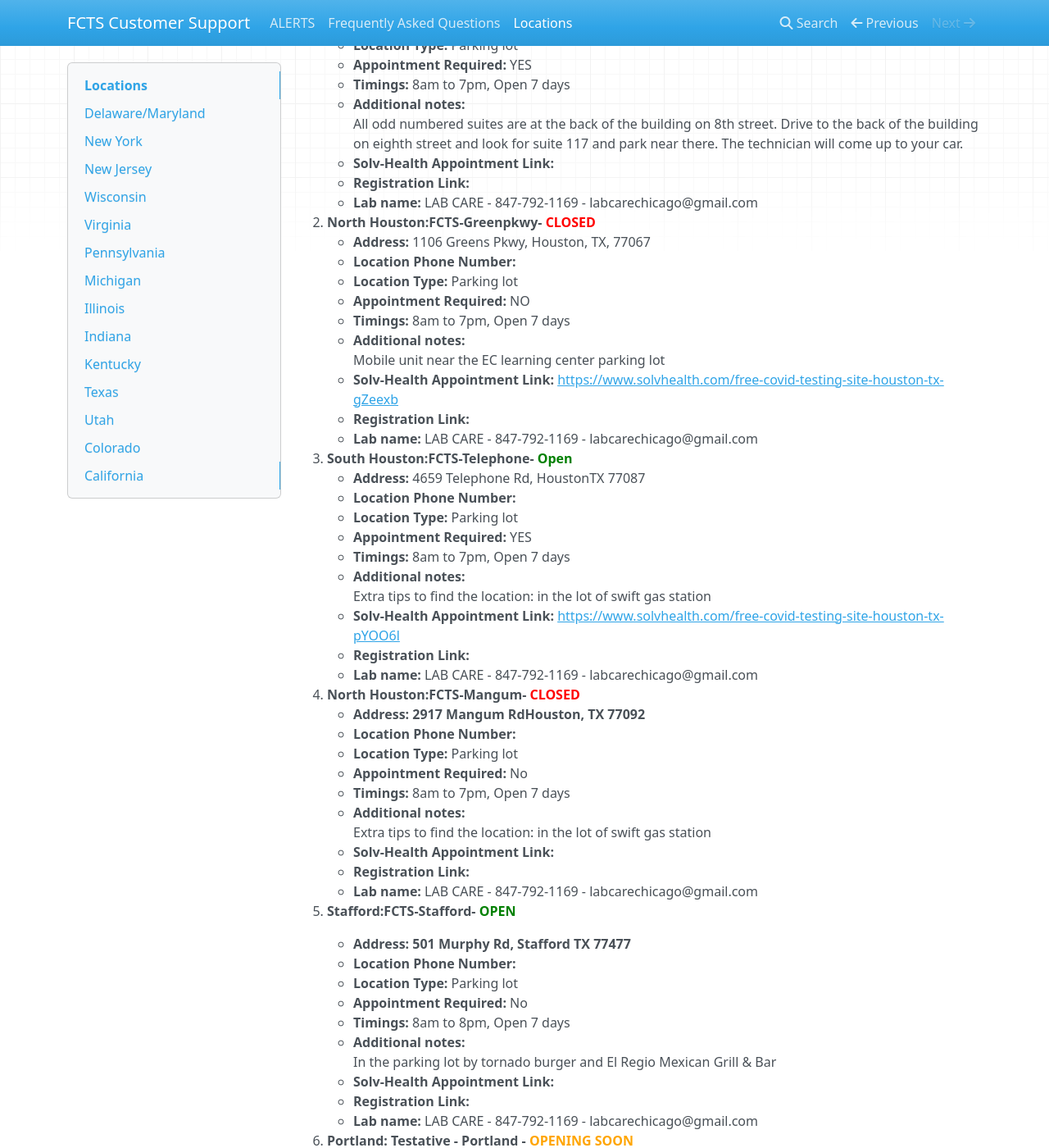
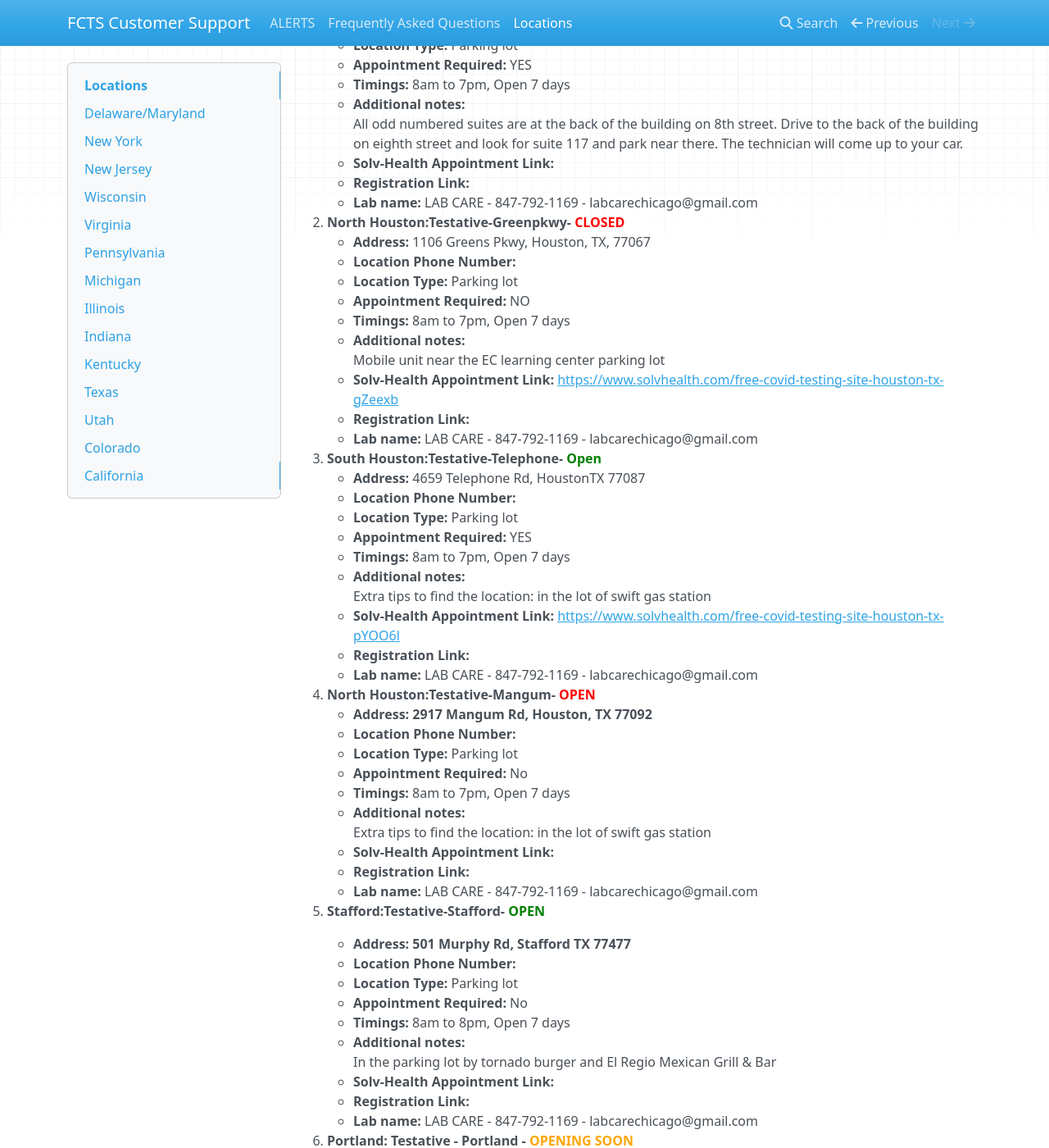
Before and after one commit to fcts000/fcts-cs-docs, an MkDocs documentation site: the page built from docs/locations.md, in a window 1280 px wide and 1400 px high, scrolled down 7346 px. Shown: the whole window at 82% size. Built offline with MkDocs 1.6.1, drawn with Linux system fonts in a browser that asks for light colours; nearby versions of some CDN libraries; some of the changed text lies outside the part shown.

Commit message:
updated locations

```diff
--- a/docs/locations.md
+++ b/docs/locations.md
@@ -29,7 +29,7 @@
     * **Solv-Health Appointment Link:** <https://www.solvhealth.com/testative-newark-de-pYO3Z9>
     * **Registration Link:** <https://forms.oclsolutions.com/220054935112849>
     * **Lab name:**
-1. **Elkton, MD: Testative-Elkton - <font color="red">TEMPORARILY CLOSED</font>**
+1. **Elkton, MD: Testative-Elkton - <font color="GREEN">OPEN</font>**
     * **Address:** 1653 Elkton Rd suite F, Elkton, MD 21921
     * **Location Phone Number:** 630-885-4672
     * **Location Type:** Parking lot
@@ -147,7 +147,7 @@
     * **Lab name:** LAB CARE - 847-792-1169 - labcarechicago@gmail.com
 
 ## Pennsylvania
-1. **Philadelphia: Testative - Philidelphia - <font color="GREEN">OPEN</font>**
+1. **Philadelphia Airport: Testative - Philidelphia - <font color="GREEN">OPEN</font>**
     * **Address:** 3751 Island Ave, Philadelphia PA	19153
     * **Location Phone Number:**
     * **Location Type:** Parking lot
@@ -157,7 +157,7 @@
     * **Solv-Health Appointment Link:** <https://www.solvhealth.com/testative-philadelphia-pa-gZeMWX>
     * **Registration Link:** <https://forms.oclsolutions.com/220053840035847>
     * **Lab Name:**  LAB CARE - 847-792-1169 - labcarechicago@gmail.com
-1. **West Chester: Testative - West Chester - <font color="orange">OPENING SOON</font>**
+1. **West Chester: Testative - West Chester - <font color="green">OPEN</font>**
     * **Address:** 929 S High St Suite 11, West Chester	PA 19382
     * **Location Phone Number:**
     * **Location Type:** Office/Store/Parking lot
@@ -168,7 +168,7 @@
     * **Registration Link:**  <https://forms.oclsolutions.com/220054025260843>
     * **Lab Name:**  LAB CARE - 847-792-1169 - labcarechicago@gmail.com
 ## Michigan
-1. **Canton: FCTS-Canton- <font color="RED">CLOSED</font>**
+1. **Canton: FCTS-Canton- <font color="Yellow">OPENING SOON</font>**
     * **Address:** 7288 Sheldon Rd Canton, MI 48187
     * **Location Phone Number:**
     * **Location Type:** Office/Store/Parking lot
@@ -297,7 +297,7 @@
     * **Solv-Health Appointment Link:**
     * **Registration Link:**
     * **Lab name:** LAB CARE - 847-792-1169 - labcarechicago@gmail.com
-2. **North Houston:FCTS-Greenpkwy- <font color="red">CLOSED</font>**
+2. **North Houston:Testative-Greenpkwy- <font color="red">CLOSED</font>**
     * **Address:** 1106 Greens Pkwy, Houston, TX, 77067
     * **Location Phone Number:**
     * **Location Type:** Parking lot
@@ -308,7 +308,7 @@
     * **Solv-Health Appointment Link:** <https://www.solvhealth.com/free-covid-testing-site-houston-tx-gZeexb>
     * **Registration Link:**
     * **Lab name:** LAB CARE - 847-792-1169 - labcarechicago@gmail.com
-3. **South Houston:FCTS-Telephone- <font color="green">Open</font>**
+3. **South Houston:Testative-Telephone- <font color="green">Open</font>**
     * **Address:** 4659 Telephone Rd, HoustonTX  77087
     * **Location Phone Number:**
     * **Location Type:** Parking lot
@@ -319,8 +319,8 @@
     * **Solv-Health Appointment Link:** <https://www.solvhealth.com/free-covid-testing-site-houston-tx-pYOO6l>
     * **Registration Link:**
     * **Lab name:** LAB CARE - 847-792-1169 - labcarechicago@gmail.com
-4. **North Houston:FCTS-Mangum- <font color="red">CLOSED</font>**
-    * **Address: 2917 Mangum RdHouston, TX 77092**
+4. **North Houston:Testative-Mangum- <font color="red">OPEN</font>**
+    * **Address: 2917 Mangum Rd, Houston, TX 77092**
     * **Location Phone Number:**
     * **Location Type:** Parking lot
     * **Appointment Required:** No
@@ -330,7 +330,7 @@
     * **Solv-Health Appointment Link:**
     * **Registration Link:**
     * **Lab name:** LAB CARE - 847-792-1169 - labcarechicago@gmail.com
-5. **Stafford:FCTS-Stafford- <font color="green">OPEN</font>**
+5. **Stafford:Testative-Stafford- <font color="green">OPEN</font>**
     * **Address: 501 Murphy Rd, Stafford TX 77477**
     * **Location Phone Number:**
     * **Location Type:** Parking lot
```
Also changed, not shown: site/index.html, site/locations/index.html, site/search/search_index.json, 1 other file.
